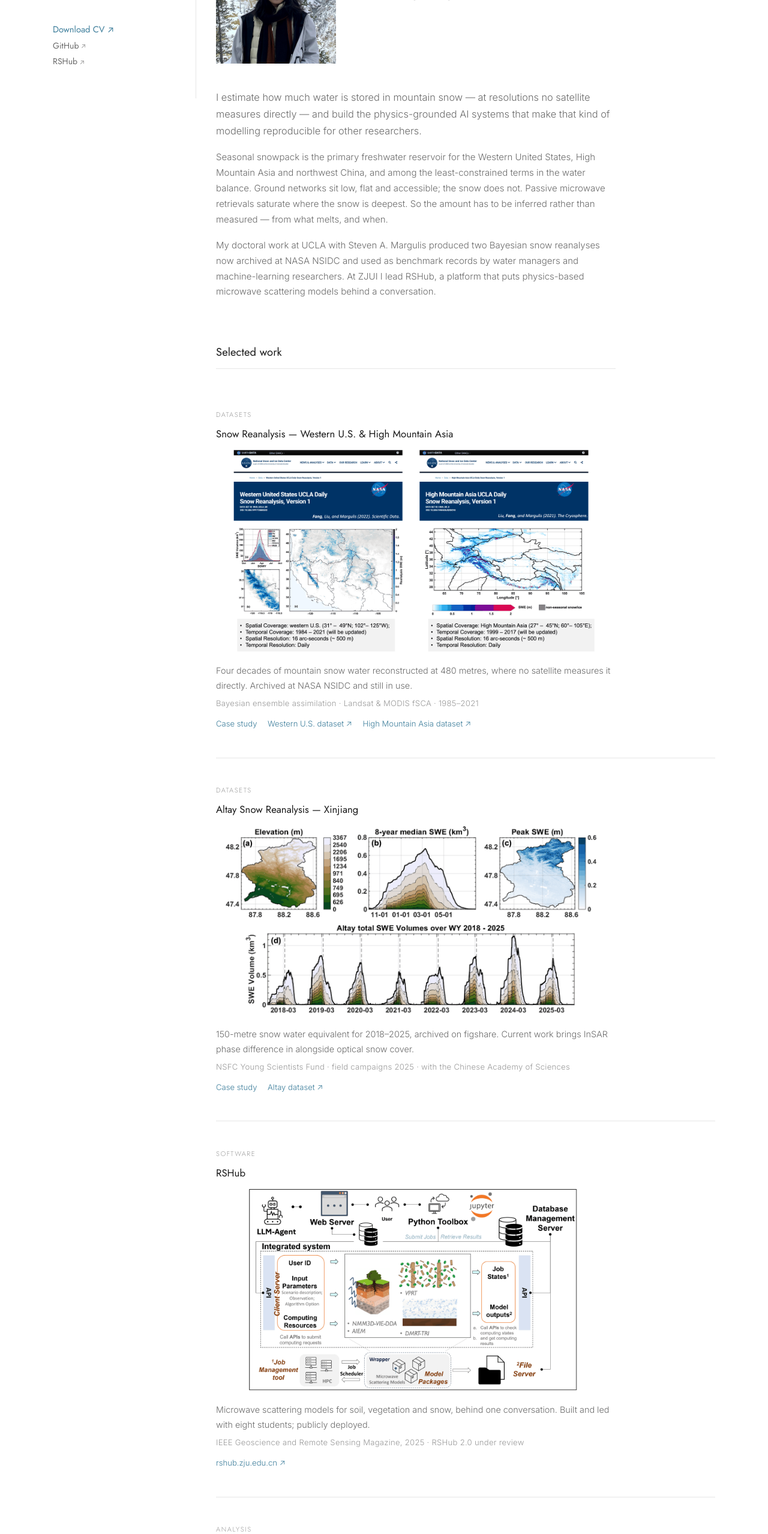
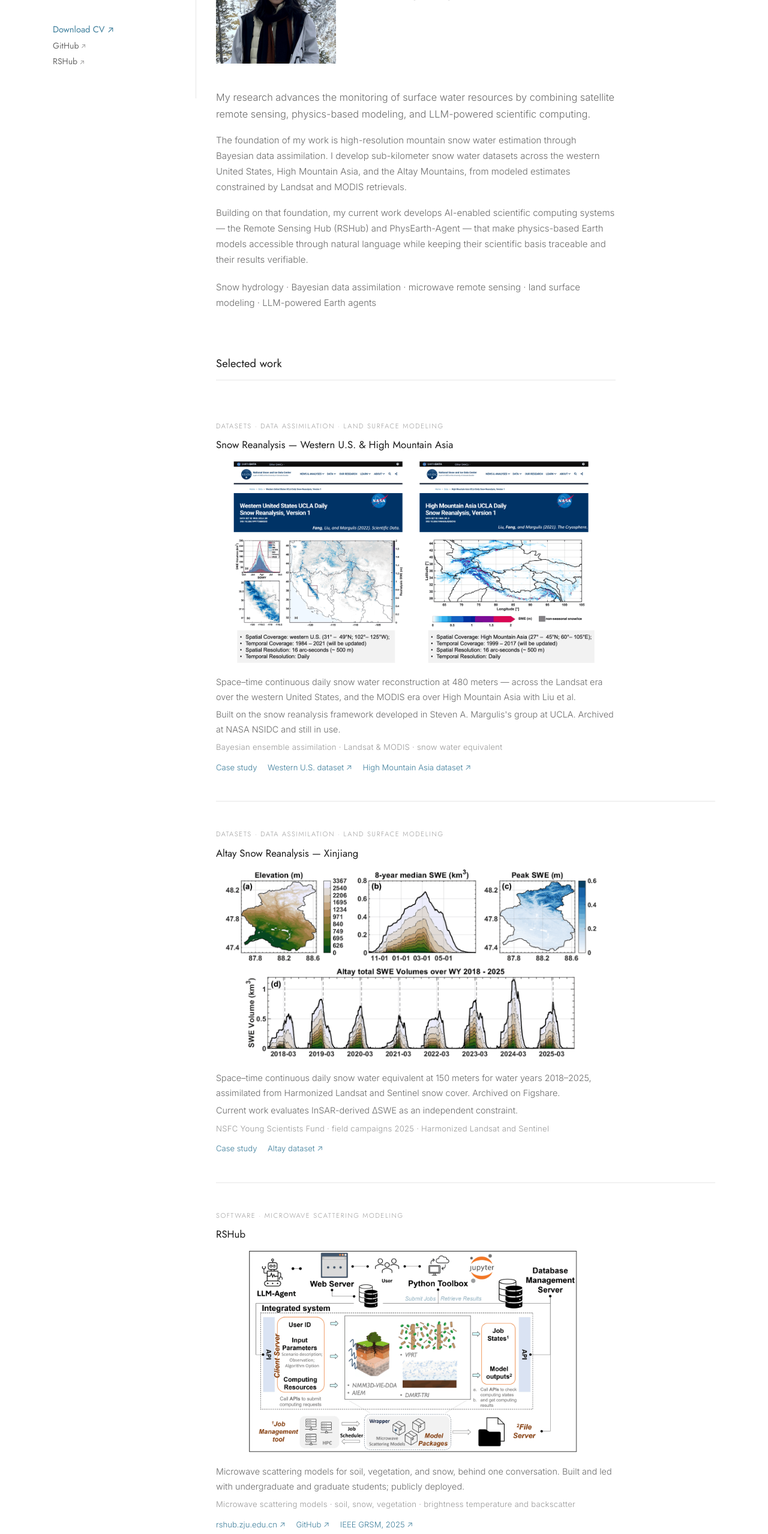
Before and after one commit to yiwenff/yiwenff.github.io, a plain HTML site: page index.html in a window 1280 px wide. Shown: the part 240-2797 px from the top of the page at 60% size. Drawn offline with Linux system fonts and the light colour scheme.

Commit message:
Rewrite the biography and Selected work copy; US English
- Biography rewritten from Yiwen's text: surface water monitoring from
  remote sensing, physics-based modeling and LLM-powered computing, the
  Bayesian assimilation foundation, then RSHub and PhysEarth-Agent. A
  research-interests line closes it.
- Snow Reanalysis, Altay, RSHub and the resolution entry all get new
  copy, new tag lines and broader type labels: datasets now also carry
  data assimilation and land surface modeling, RSHub also carries
  microwave scattering modeling.
- The resolution entry is retitled as a question about what resolution
  is needed, and gains Figure 5 of the same paper beside the domain map
  -- the windward/leeward ratio falling from 3.74 to 1.08 is the direct
  evidence for the claim. Both CC BY 4.0, credited in the captions.
- RSHub links now include the GitHub repo and the IEEE paper.
- Site language is en-US and British spellings are converted throughout.

Co-Authored-By: Claude Opus 5 <noreply@anthropic.com>

```diff
--- a/css/site.css
+++ b/css/site.css
@@ -252,3 +252,11 @@ details.region > summary:focus-visible{outline:2px solid var(--accent); outline-
 figure.fig > .shot{max-width:var(--measure); display:flex; justify-content:center}
 figure.fig > .shot img{max-width:100%; height:auto}
 code{font-family:ui-monospace,SFMono-Regular,Menlo,monospace; font-size:.88em; color:var(--ink)}
+
+/* two figures side by side inside one stacked row */
+.figpair{display:grid; grid-template-columns:1fr 1fr; gap:1rem; align-items:start;
+         width:var(--fig-w); max-width:var(--measure); margin:0 auto}
+.rows.stack .row .figpair figure.shot{width:100%; max-width:none; margin:0; max-height:none}
+.rows.stack .row .figpair figure.shot img{max-height:none}
+.figpair figcaption{font-size:.76rem; margin-top:.5rem}
+@media (max-width:640px){ .figpair{grid-template-columns:1fr} }
--- a/index.html
+++ b/index.html
@@ -1,5 +1,5 @@
 <!doctype html>
-<html lang="en">
+<html lang="en-US">
 <head>
 <meta charset="utf-8">
 <meta name="viewport" content="width=device-width, initial-scale=1">
@@ -14,8 +14,8 @@
 <link rel="preconnect" href="https://fonts.googleapis.com">
 <link rel="preconnect" href="https://fonts.gstatic.com" crossorigin>
 <link href="https://fonts.googleapis.com/css2?family=Jost:wght@300;400;500&family=Inter:wght@300;400;500&display=swap" rel="stylesheet">
-<link rel="stylesheet" href="css/site.css?v=20260913-8">
-<script defer src="js/site.js?v=20260913-8"></script>
+<link rel="stylesheet" href="css/site.css?v=20260913-10">
+<script defer src="js/site.js?v=20260913-10"></script>
 </head>
 <body>
 <div class="page">
@@ -53,17 +53,18 @@
     </div>
 
     <section>
-      <p class="lede">I estimate how much water is stored in mountain snow — at resolutions no satellite
-        measures directly — and build the physics-grounded AI systems that make that kind of modelling
-        reproducible for other researchers.</p>
-      <p>Seasonal snowpack is the primary freshwater reservoir for the Western United States, High Mountain
-        Asia and northwest China, and among the least-constrained terms in the water balance. Ground networks
-        sit low, flat and accessible; the snow does not. Passive microwave retrievals saturate where the snow
-        is deepest. So the amount has to be inferred rather than measured — from what melts, and when.</p>
-      <p>My doctoral work at UCLA with Steven A. Margulis produced two Bayesian snow reanalyses now archived
-        at NASA NSIDC and used as benchmark records by water managers and machine-learning researchers. At
-        ZJUI I lead RSHub, a platform that puts physics-based microwave scattering models behind a
-        conversation.</p>
+      <p class="lede">My research advances the monitoring of surface water resources by combining satellite
+        remote sensing, physics-based modeling, and LLM-powered scientific computing.</p>
+      <p>The foundation of my work is high-resolution mountain snow water estimation through Bayesian data
+        assimilation. I develop sub-kilometer snow water datasets across the western United States, High
+        Mountain Asia, and the Altay Mountains, from modeled estimates constrained by Landsat and MODIS
+        retrievals.</p>
+      <p>Building on that foundation, my current work develops AI-enabled scientific computing systems —
+        the Remote Sensing Hub (RSHub) and PhysEarth-Agent — that make physics-based Earth models accessible
+        through natural language while keeping their scientific basis traceable and their results
+        verifiable.</p>
+      <p class="venue" style="margin-top:1.3rem">Snow hydrology · Bayesian data assimilation · microwave
+        remote sensing · land surface modeling · LLM-powered Earth agents</p>
     </section>
 
     <section>
@@ -71,14 +72,17 @@
       <div class="rows stack">
         <article class="row">
           <div class="rowhead">
-            <span class="type">Datasets</span>
+            <span class="type">Datasets · Data assimilation · Land surface modeling</span>
             <h3>Snow Reanalysis — Western U.S. &amp; High Mountain Asia</h3>
           </div>
           <figure class="shot r43 fit"><img src="img/work-snowreanalysis.png" alt="NASA NSIDC landing pages for the Western U.S. and High Mountain Asia UCLA Daily Snow Reanalysis datasets"></figure>
           <div>
-            <p class="meta">Four decades of mountain snow water reconstructed at 480 metres, where no
-              satellite measures it directly. Archived at NASA NSIDC and still in use.</p>
-            <p class="venue">Bayesian ensemble assimilation · Landsat &amp; MODIS fSCA · 1985–2021</p>
+            <p class="meta">Space–time continuous daily snow water reconstruction at 480 meters — across
+              the Landsat era over the western United States, and the MODIS era over High Mountain Asia with
+              Liu et al.</p>
+            <p class="meta">Built on the snow reanalysis framework developed in Steven A. Margulis's group
+              at UCLA. Archived at NASA NSIDC and still in use.</p>
+            <p class="venue">Bayesian ensemble assimilation · Landsat &amp; MODIS · snow water equivalent</p>
             <p class="links">
               <a href="research.html">Case study</a>
               <a href="https://doi.org/10.5067/PP7T2GBI52I2">Western U.S. dataset ↗</a>
@@ -89,14 +93,16 @@
 
         <article class="row">
           <div class="rowhead">
-            <span class="type">Datasets</span>
+            <span class="type">Datasets · Data assimilation · Land surface modeling</span>
             <h3>Altay Snow Reanalysis — Xinjiang</h3>
           </div>
           <figure class="shot r43 fit"><img src="img/work-altay.png" alt="Altay elevation, median snow water equivalent season and total SWE volumes for water years 2018 to 2025"></figure>
           <div>
-            <p class="meta">150-metre snow water equivalent for 2018–2025, archived on figshare. Current
-              work brings InSAR phase difference in alongside optical snow cover.</p>
-            <p class="venue">NSFC Young Scientists Fund · field campaigns 2025 · with the Chinese Academy of Sciences</p>
+            <p class="meta">Space–time continuous daily snow water equivalent at 150 meters for water
+              years 2018–2025, assimilated from Harmonized Landsat and Sentinel snow cover. Archived on
+              Figshare.</p>
+            <p class="meta">Current work evaluates InSAR-derived ΔSWE as an independent constraint.</p>
+            <p class="venue">NSFC Young Scientists Fund · field campaigns 2025 · Harmonized Landsat and Sentinel</p>
             <p class="links">
               <a href="research.html">Case study</a>
               <a href="https://doi.org/10.6084/m9.figshare.33421588">Altay dataset ↗</a>
@@ -106,28 +112,36 @@
 
         <article class="row">
           <div class="rowhead">
-            <span class="type">Software</span>
+            <span class="type">Software · Microwave scattering modeling</span>
             <h3>RSHub</h3>
           </div>
           <figure class="shot r43 fit"><img src="img/work-rshub.png" alt="RSHub system architecture: LLM agent, client server, microwave scattering models and job management"></figure>
           <div>
-            <p class="meta">Microwave scattering models for soil, vegetation and snow, behind one
-              conversation. Built and led with eight students; publicly deployed.</p>
-            <p class="venue">IEEE Geoscience and Remote Sensing Magazine, 2025 · RSHub 2.0 under review</p>
-            <p class="links"><a href="https://rshub.zju.edu.cn">rshub.zju.edu.cn ↗</a></p>
+            <p class="meta">Microwave scattering models for soil, vegetation, and snow, behind one
+              conversation. Built and led with undergraduate and graduate students; publicly deployed.</p>
+            <p class="venue">Microwave scattering models · soil, snow, vegetation · brightness temperature and backscatter</p>
+            <p class="links">
+              <a href="https://rshub.zju.edu.cn">rshub.zju.edu.cn ↗</a>
+              <a href="https://github.com/zjuiEMLab/rshub/tree/main">GitHub ↗</a>
+              <a href="https://doi.org/10.1109/MGRS.2025.3540538">IEEE GRSM, 2025 ↗</a>
+            </p>
           </div>
         </article>
 
         <article class="row">
           <div class="rowhead">
             <span class="type">Analysis</span>
-            <h3>How much snow do global products miss?</h3>
+            <h3>What spatial resolution do global products need to distribute snow water reasonably?</h3>
           </div>
-          <figure class="shot r43 fit"><img src="img/work-spatiotemporal-analysis.png" alt="Study domains of the midlatitude American Cordillera: Western United States, Sierra Nevada and the Andes"></figure>
+          <div class="figpair">
+            <figure class="shot fit"><img src="img/work-spatiotemporal-analysis.png" alt="Study domains of the midlatitude American Cordillera: Western United States, Sierra Nevada and the Andes"><figcaption>Study domains — western U.S., Sierra Nevada, and the Andes.</figcaption></figure>
+            <figure class="shot fit"><img src="img/paper-wna-windward.png" alt="Windward and leeward peak SWE across ten products in the Sierra Nevada, with the windward-to-leeward ratio falling from 3.74 at high resolution to 1.08 at low resolution"><figcaption>Windward-to-leeward ratio by product, Sierra Nevada. Figure 5, CC BY 4.0.</figcaption></figure>
+          </div>
           <div>
-            <p class="meta">Most of it, below 10 km. Only sub-kilometre products recover the
-              windward–leeward contrast that orography imposes.</p>
-            <p class="venue">Western U.S. &amp; Andes · WY1985–2021 · precipitation forcing as the dominant term</p>
+            <p class="meta">Finer than about 10 km to recover the storage, and finer than about 5 km to
+              place it correctly. Coarse products lose half the peak volume and flatten the windward–leeward
+              contrast that orography imposes — the Sierra ratio falls from 3.74 to 1.08.</p>
+            <p class="venue">Western U.S. &amp; Andes · intercomparison · precipitation forcing as the dominant term</p>
             <p class="links"><a href="https://doi.org/10.5194/tc-17-5175-2023">The Cryosphere, 2023 ↗</a></p>
           </div>
         </article>
--- a/js/site.js
+++ b/js/site.js
@@ -1,4 +1,4 @@
-/* Yiwen Fang — site behaviour. No dependencies.
+/* Yiwen Fang — site behavior. No dependencies.
    Only one job: drag the sidebar's right edge to resize it. Without JS the
    sidebar simply keeps its default width. */
 (function () {
```
Also changed, not shown: publications.html (+3 -3 lines), research.html (+11 -11 lines), img/paper-wna-windward.png (added), 1 other file.
